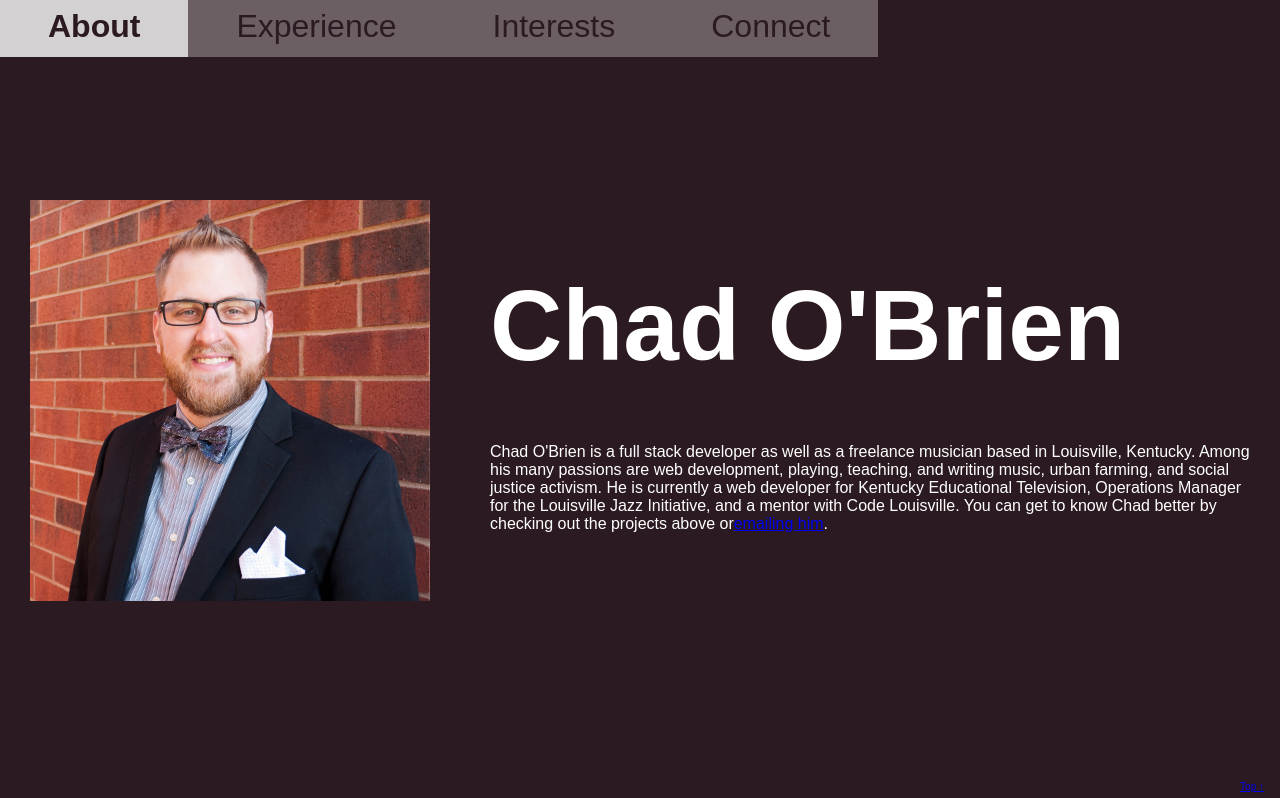
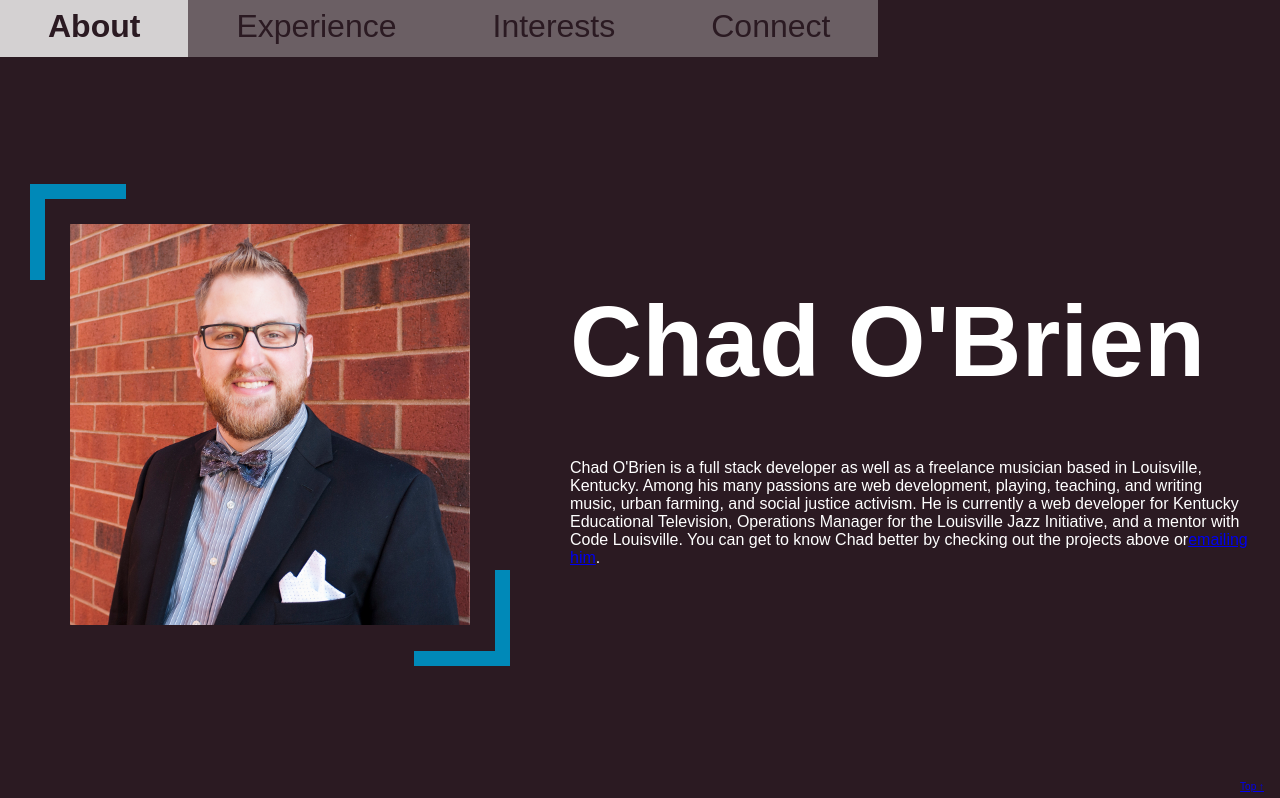
Before and after one commit to csobrien90/csobrien90.github.io, a React (Create React App) app: page / in a window 1280 px wide. Shown: the top 798 px of the page. Built offline with nearby package versions, Linux system fonts and the light colour scheme; a web font is replaced by a local one.

Commit message:
add border corners to profile picture

```diff
--- a/src/components/About.js
+++ b/src/components/About.js
@@ -3,9 +3,18 @@ import headshot from '../media/headshot.jpg';
 
 class About extends React.Component {
 	render() {
+
+		const divArr = [];
+		for (let i = 0; i < 25; i++ ) divArr.push(i);
+
 		return(
 			<section className="about" id="about">
-				<img src={headshot} alt="a headshot of Chad O'Brien dressed in a suit"></img>
+				<div className='imgWrapper'>
+					<img src={headshot} alt="a headshot of Chad O'Brien dressed in a suit"></img>
+					<div className='imgBorderWrapper'>
+						{divArr.map(boxNum => <div className='imgBorderBox'></div>)}
+					</div>
+				</div>
 				<h1>Chad O'Brien</h1>
 				<p>Chad O'Brien is a full stack developer as well as a freelance musician based in Louisville, Kentucky. Among his many passions are web development,
 					playing, teaching, and writing music, urban farming, and social justice activism. He is currently a web developer for Kentucky Educational Television,
--- a/src/index.css
+++ b/src/index.css
@@ -85,7 +85,7 @@ nav a:hover, .active {
 
 section {
 	min-height: 100vh;
-	padding: 0 3em;
+	padding: 7em 3em 2em;
 }
 
 #about {
@@ -99,9 +99,35 @@ section {
 	color: white;
 }
 
+#about .imgWrapper {
+	grid-area: pic;
+	position: relative;
+}
+
 #about img {
-	grid-area: pic;
 	max-width: 400px;
+	margin: 4em;
+}
+
+#about .imgBorderWrapper {
+	position: absolute;
+	top: 0;
+	left: 0;
+	width: 100%;
+	height: 100%;
+	display: grid;
+	grid-template-columns: repeat(5, 1fr);
+	grid-template-rows: repeat(5, 1fr);
+}
+
+#about .imgBorderBox:first-of-type {
+	border-top: 1.5em solid var(--blue);
+	border-left: 1.5em solid var(--blue);
+}
+
+#about .imgBorderBox:last-of-type {
+	border-bottom: 1.5em solid var(--blue);
+	border-right: 1.5em solid var(--blue);
 }
 
 #about h1 {
```
